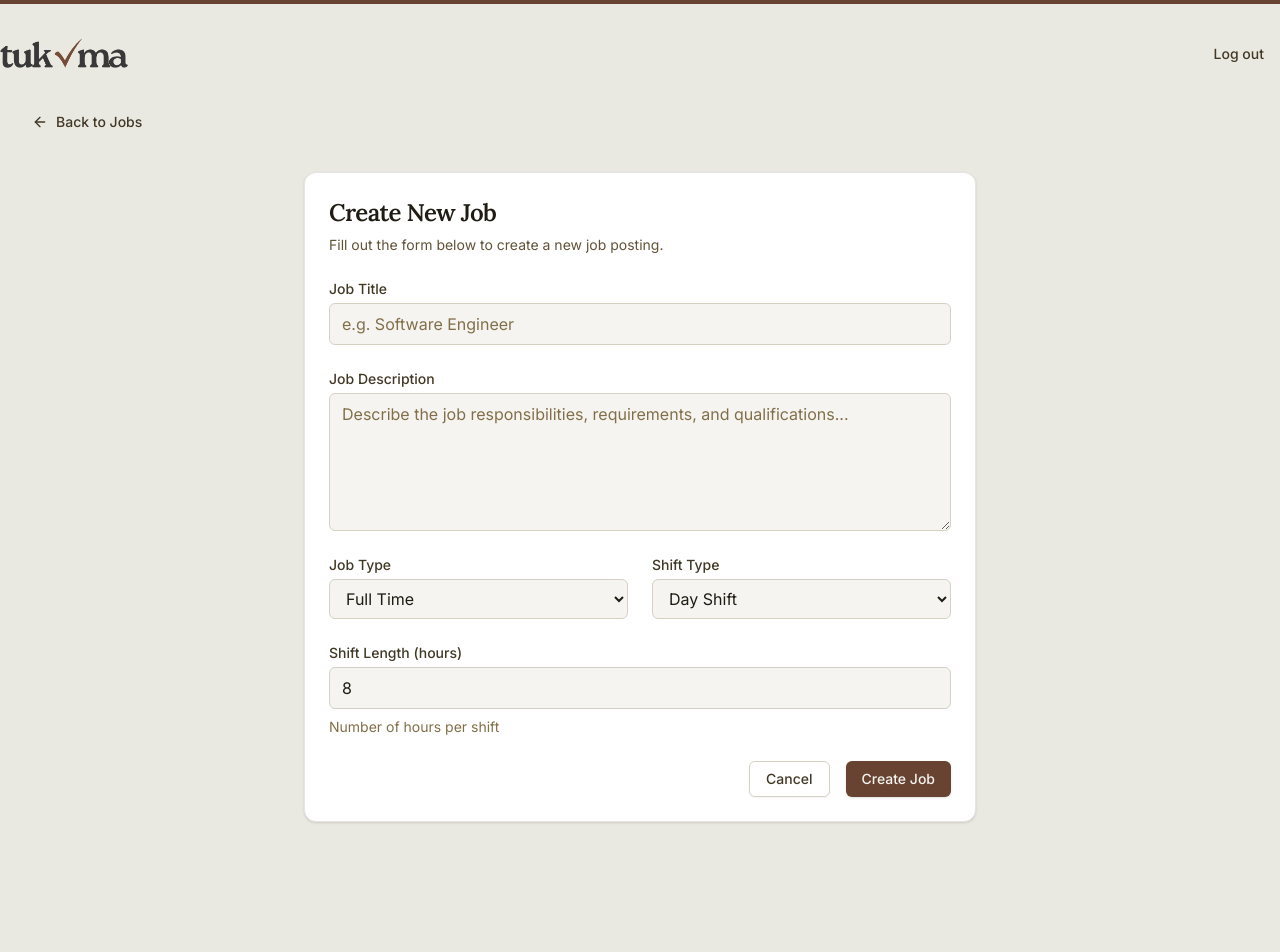
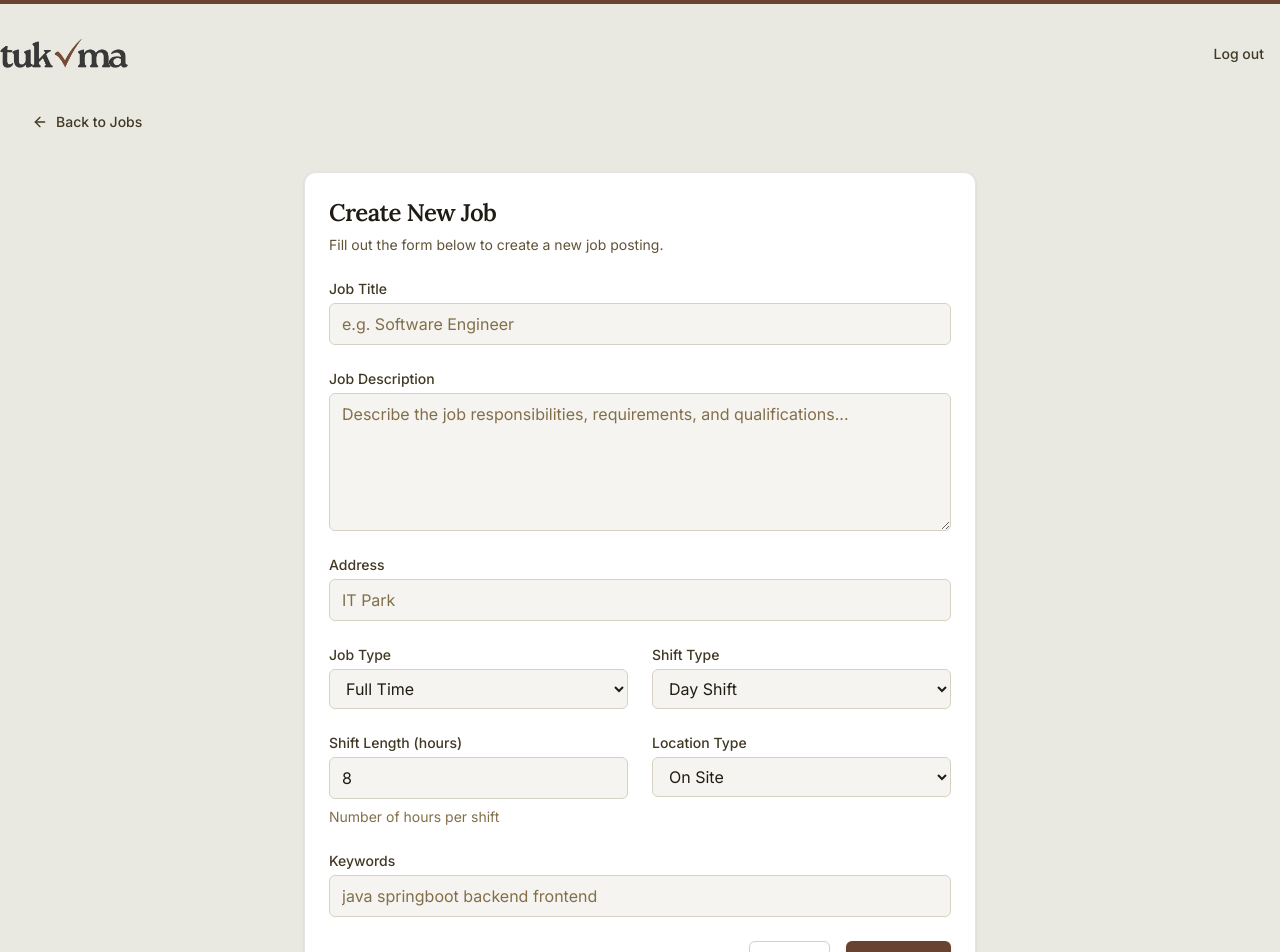
Before and after one commit to jasperket/tukma-frontend, a Next.js app: page /recruiter/create in a window 1280 px wide. Shown: the top 952 px of the page. Before the commit the page ends 854 px from the top, so only its background shows below. Built offline with nearby package versions, Linux system fonts and the light colour scheme.

Commit message:
updated create form

```diff
--- a/src/app/actions/recruiter.tsx
+++ b/src/app/actions/recruiter.tsx
@@ -7,17 +7,26 @@ const BASE_URL = "https://backend.tukma.work/api/v1/jobs/";
 export interface CreateJobFormValues {
   jobTitle: string;
   jobDescription: string;
+  jobAddress: string;
   jobType: string;
   shiftType: string;
   shiftLengthHours: number;
+  locationType: string;
+  keywords: string;
 }
 
 export interface Job {
   id: number;
-  owner: Owner;
+  owner: User;
   description: string;
   title: string;
+  address: string;
   accessKey: string;
+  type: string;
+  shiftType: string;
+  shiftLengthHours: number;
+  createdAt: string;
+  updatedAt: string;
 }
 
 export interface Owner {
@@ -38,6 +47,14 @@ export interface User {
   lastName: string;
   isRecruiter: boolean;
   companyName: string;
+}
+
+export interface UserAlt {
+  id: number;
+  username: string;
+  firstName: string;
+  lastName: string;
+  isRecruiter: boolean;
 }
 
 export interface JobPaginated {
@@ -72,6 +89,20 @@ export interface GetJobsResponse {
   pagination: Pagination;
 }
 
+interface CreateJobResponse {
+  id: number;
+  owner: UserAlt;
+  description: string;
+  title: string;
+  address: string;
+  accessKey: string;
+  type: string;
+  shiftType: string;
+  shiftLengthHours: number;
+  createdAt: string;
+  updatedAt: string;
+}
+
 export async function fetchJobs() {
   try {
     console.log("Fetching jobs...");
@@ -93,7 +124,7 @@ export async function fetchJobs() {
     }
 
     // Parse the JSON response
-    const json: Job[] = (await response.json()) as Job[];
+    const json: GetJobsResponse = (await response.json()) as GetJobsResponse;
     console.log(json);
 
     return json;
@@ -111,6 +142,19 @@ export async function createJob(data: CreateJobFormValues) {
   try {
     console.log("Creating job...");
 
+    // transforming keywords to array
+    const keywords: string[] = data.keywords.split(" ");
+    const new_data = {
+      jobTitle: data.jobTitle,
+      jobDescription: data.jobDescription,
+      jobAddress: data.jobAddress,
+      jobType: data.jobType,
+      shiftType: data.shiftType,
+      shiftLengthHours: data.shiftLengthHours,
+      locationType: data.locationType,
+      keywords: keywords,
+    }
+
     const cookieStore = await cookies();
     const cookie = cookieStore.get("jwt");
     const response = await fetch(`${BASE_URL}create-job`, {
@@ -121,11 +165,14 @@ export async function createJob(data: CreateJobFormValues) {
       },
       credentials: "include", // Include cookies in the request
       body: JSON.stringify({
-        title: data.jobTitle,
-        description: data.jobDescription,
-        type: data.jobType,
-        shiftType: data.shiftType,
-        shiftLengthHours: data.shiftLengthHours,
+        title: new_data.jobTitle,
+        description: new_data.jobDescription,
+        address: new_data.jobAddress,
+        type: new_data.jobType,
+        shiftType: new_data.shiftType,
+        shiftLengthHours: new_data.shiftLengthHours,
+        locationType: new_data.locationType,
+        keywords: new_data.keywords,
       }),
     });
 
@@ -137,12 +184,13 @@ export async function createJob(data: CreateJobFormValues) {
     }
 
     // Parse the JSON response
-    const json = (await response.json()) as Job;
+    const json = (await response.json()) as CreateJobResponse;
     console.log(json);
 
     return { success: true, job: json };
   } catch (error) {
     if (error instanceof Error) {
+      console.log(error);
       console.log(error.message);
       return { success: false, error: error.message };
     }
@@ -188,12 +236,12 @@ export async function getJobsRecruiter(
   page = 0,
   size = 10,
 ): Promise<GetJobsResponse> {
-  const url = `/api/v1/jobs/get-jobs-owner?page=${page}&size=${size}`;
+  const url = `get-jobs-owner?page=${page}&size=${size}`;
 
   try {
     const cookieStore = await cookies();
     const cookie = cookieStore.get("jwt");
-    const response = await fetch(url, {
+    const response = await fetch(BASE_URL + url, {
       method: "GET",
       headers: {
         "Content-Type": "application/json",
@@ -217,10 +265,10 @@ export async function getJobsApplicant(
   page = 0,
   size = 10,
 ): Promise<GetJobsResponse> {
-  const url = `/api/v1/jobs/get-all-jobs?page=${page}&size=${size}`;
+  const url = `get-all-jobs?page=${page}&size=${size}`;
 
   try {
-    const response = await fetch(url, {
+    const response = await fetch(BASE_URL + url, {
       method: "GET",
       headers: {
         "Content-Type": "application/json",
--- a/src/app/lib/constants/job-metadata.ts
+++ b/src/app/lib/constants/job-metadata.ts
@@ -1,6 +1,18 @@
 // Constants for job types and shift types derived from the API documentation
-export const JOB_TYPES = ["FULL_TIME", "PART_TIME", "INTERNSHIP", "CONTRACT"] as const;
-export type JobType = typeof JOB_TYPES[number];
+export const JOB_TYPES = [
+  "FULL_TIME",
+  "PART_TIME",
+  "INTERNSHIP",
+  "CONTRACT",
+] as const;
+export type JobType = (typeof JOB_TYPES)[number];
+
+export const LOCATION_TYPES = [
+  "ON_SITE",
+  "ONLINE",
+  "HYBRID",
+] as const;
+export type LocationType = (typeof LOCATION_TYPES)[number];
 
 export const SHIFT_TYPES = [
   "DAY_SHIFT",
@@ -8,7 +20,7 @@ export const SHIFT_TYPES = [
   "ROTATING_SHIFT",
   "FLEXIBLE_SHIFT",
 ] as const;
-export type ShiftType = typeof SHIFT_TYPES[number];
+export type ShiftType = (typeof SHIFT_TYPES)[number];
 
 // Utility function to format display names for UI
 export function formatDisplayName(value: string): string {
--- a/src/app/recruiter/create/page.tsx
+++ b/src/app/recruiter/create/page.tsx
@@ -11,14 +11,18 @@ import {
 } from "~/components/ui/card";
 import Link from "next/link";
 import { createJob } from "~/app/actions/recruiter";
-import { JOB_TYPES, SHIFT_TYPES, formatDisplayName } from "~/app/lib/constants/job-metadata";
-
-
+import {
+  JOB_TYPES,
+  SHIFT_TYPES,
+  LOCATION_TYPES,
+  formatDisplayName,
+} from "~/app/lib/constants/job-metadata";
 
 // Zod schema for form validation
 const createJobSchema = z.object({
   jobTitle: z.string().min(1, "Job title required"),
   jobDescription: z.string().min(1, "Job description required"),
+  jobAddress: z.string().min(1, "Cebu IT Park"),
   jobType: z.enum(["FULL_TIME", "PART_TIME", "INTERNSHIP", "CONTRACT"], {
     required_error: "Job type is required",
   }),
@@ -32,9 +36,11 @@ const createJobSchema = z.object({
     .number()
     .min(1, "Shift length must be at least 1 hour")
     .max(24, "Shift length cannot exceed 24 hours"),
+  locationType: z.enum(["ON_SITE", "ONLINE", "HYBRID"], {
+    required_error: "Shift type is required",
+  }),
+  keywords: z.string().optional().default(""),
 });
-
-
 
 export default function CreateJobPage() {
   async function handleSubmit(formData: FormData) {
@@ -44,9 +50,12 @@ export default function CreateJobPage() {
     const rawData = {
       jobTitle: formData.get("jobTitle") as string,
       jobDescription: formData.get("jobDescription") as string,
+      jobAddress: formData.get("jobAddress") as string,
       jobType: formData.get("jobType") as string,
       shiftType: formData.get("shiftType") as string,
       shiftLengthHours: Number(formData.get("shiftLengthHours")),
+      locationType: formData.get("locationType") as string,
+      keywords: formData.get("keywords") as string,
     };
 
     // Validate with Zod
@@ -131,6 +140,23 @@ export default function CreateJobPage() {
               />
             </div>
 
+            <div>
+              <label
+                htmlFor="jobAddress"
+                className="block text-sm font-medium text-text-200"
+              >
+                Address
+              </label>
+              <input
+                type="text"
+                id="jobAddress"
+                required
+                name="jobAddress"
+                placeholder="IT Park"
+                className="mt-1 block w-full rounded-md border border-background-800 bg-background-950 px-3 py-2 text-text-100 placeholder:text-text-400 focus-visible:outline-none focus-visible:ring-1 focus-visible:ring-stone-950"
+              />
+            </div>
+
             <div className="grid grid-cols-1 gap-6 md:grid-cols-2">
               <div>
                 <label
@@ -177,6 +203,7 @@ export default function CreateJobPage() {
               </div>
             </div>
 
+            <div className="grid grid-cols-1 gap-6 md:grid-cols-2">
               <div>
                 <label
                   htmlFor="shiftLengthHours"
@@ -197,6 +224,45 @@ export default function CreateJobPage() {
                 <p className="mt-2 text-sm text-text-400">
                   Number of hours per shift
                 </p>
+              </div>
+
+              <div>
+                <label
+                  htmlFor="locationType"
+                  className="block text-sm font-medium text-text-200"
+                >
+                  Location Type
+                </label>
+                <select
+                  id="locationType"
+                  name="locationType"
+                  required
+                  defaultValue="DAY_SHIFT"
+                  className="mt-1 block w-full rounded-md border border-background-800 bg-background-950 px-3 py-2 text-text-100 focus-visible:outline-none focus-visible:ring-1 focus-visible:ring-stone-950"
+                >
+                  {LOCATION_TYPES.map((type) => (
+                    <option key={type} value={type}>
+                      {formatDisplayName(type)}
+                    </option>
+                  ))}
+                </select>
+              </div>
+            </div>
+
+            <div>
+              <label
+                htmlFor="keywords"
+                className="block text-sm font-medium text-text-200"
+              >
+                Keywords
+              </label>
+              <input
+                type="text"
+                id="keywords"
+                name="keywords"
+                placeholder="java springboot backend frontend"
+                className="mt-1 block w-full rounded-md border border-background-800 bg-background-950 px-3 py-2 text-text-100 placeholder:text-text-400 focus-visible:outline-none focus-visible:ring-1 focus-visible:ring-stone-950"
+              />
             </div>
 
             <div className="flex justify-end space-x-4">
--- a/src/app/recruiter/page.tsx
+++ b/src/app/recruiter/page.tsx
@@ -1,10 +1,22 @@
-import React from "react";
+"use client";
+
+import React, { useEffect } from "react";
 import { Button } from "~/components/ui/button";
 import { Input } from "~/components/ui/input";
 import { Search, Plus } from "lucide-react";
 import Link from "next/link";
+import { getJobsApplicant, getJobsRecruiter } from "../actions/recruiter";
 
 export default function JobsPage() {
+  useEffect(() => {
+    const fetchAPI = async () => {
+      const response = await getJobsRecruiter();
+      console.log(response);
+    };
+
+    fetchAPI();
+  }, []);
+
   return (
     <>
       <div className="p-6"></div>
```
Lines whose indentation alone changed are shown as unchanged.
